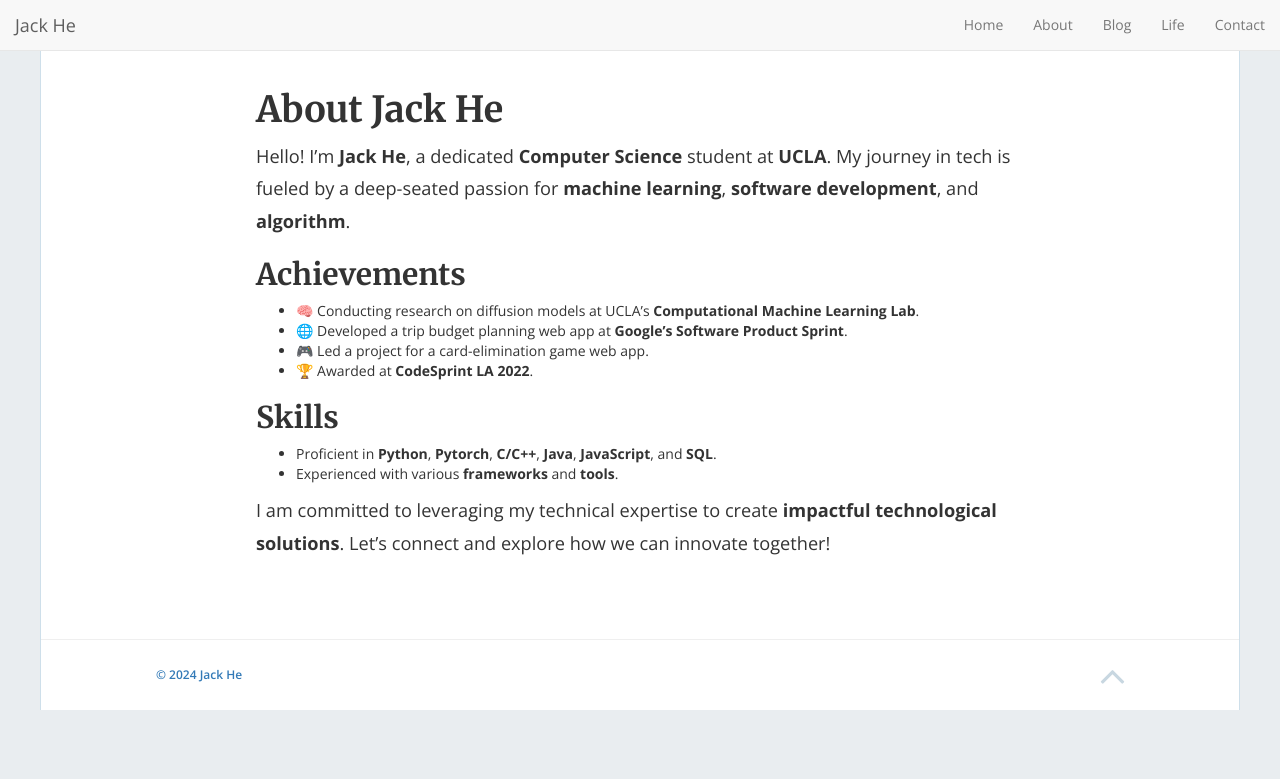
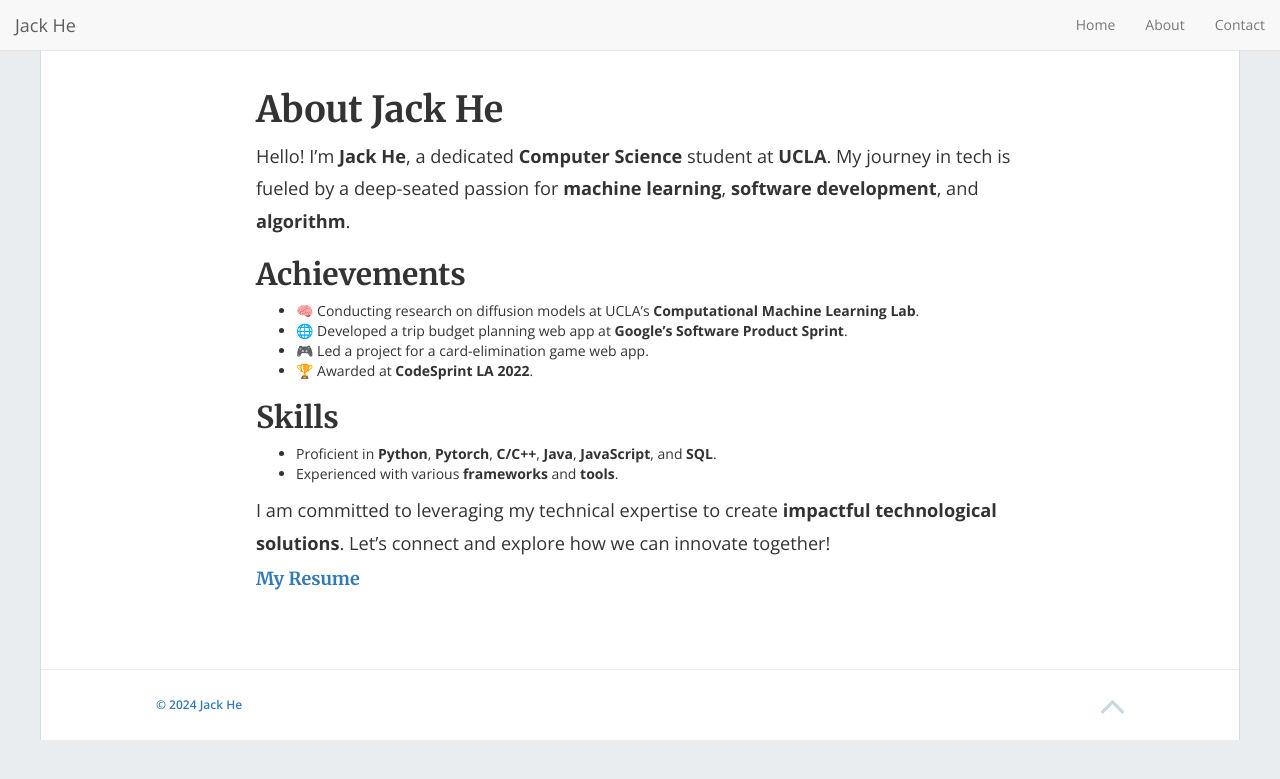
Before and after one commit to JackHe313/jackhe313.github.io, a Jekyll site: the page built from about.md, in a window 1280 px wide. Shown: the top 779 px of the page. Built offline with Jekyll 4.4.1, drawn with Linux system fonts in a browser that asks for light colours; nearby versions of some CDN libraries.

Commit message:
add resume

```diff
--- a/_config.yml
+++ b/_config.yml
@@ -101,6 +101,4 @@
 nav_item:
   - { url: '/', text: 'Home' }
   - { url: '/about', text: 'About' }
-  - { url: '/blog', text: 'Blog' }
-  - { url: '/life', text: 'Life' }
   - { url: '/contact', text: 'Contact' }
--- a/about.md
+++ b/about.md
@@ -18,3 +18,5 @@
 - Experienced with various **frameworks** and **tools**.
 
 I am committed to leveraging my technical expertise to create **impactful technological solutions**. Let's connect and explore how we can innovate together!
+
+#### [My Resume](https://drive.google.com/file/d/1KulJc8KkkJgoylyt6NDdgiFMx0N5wk5U/view?usp=sharing)
```
